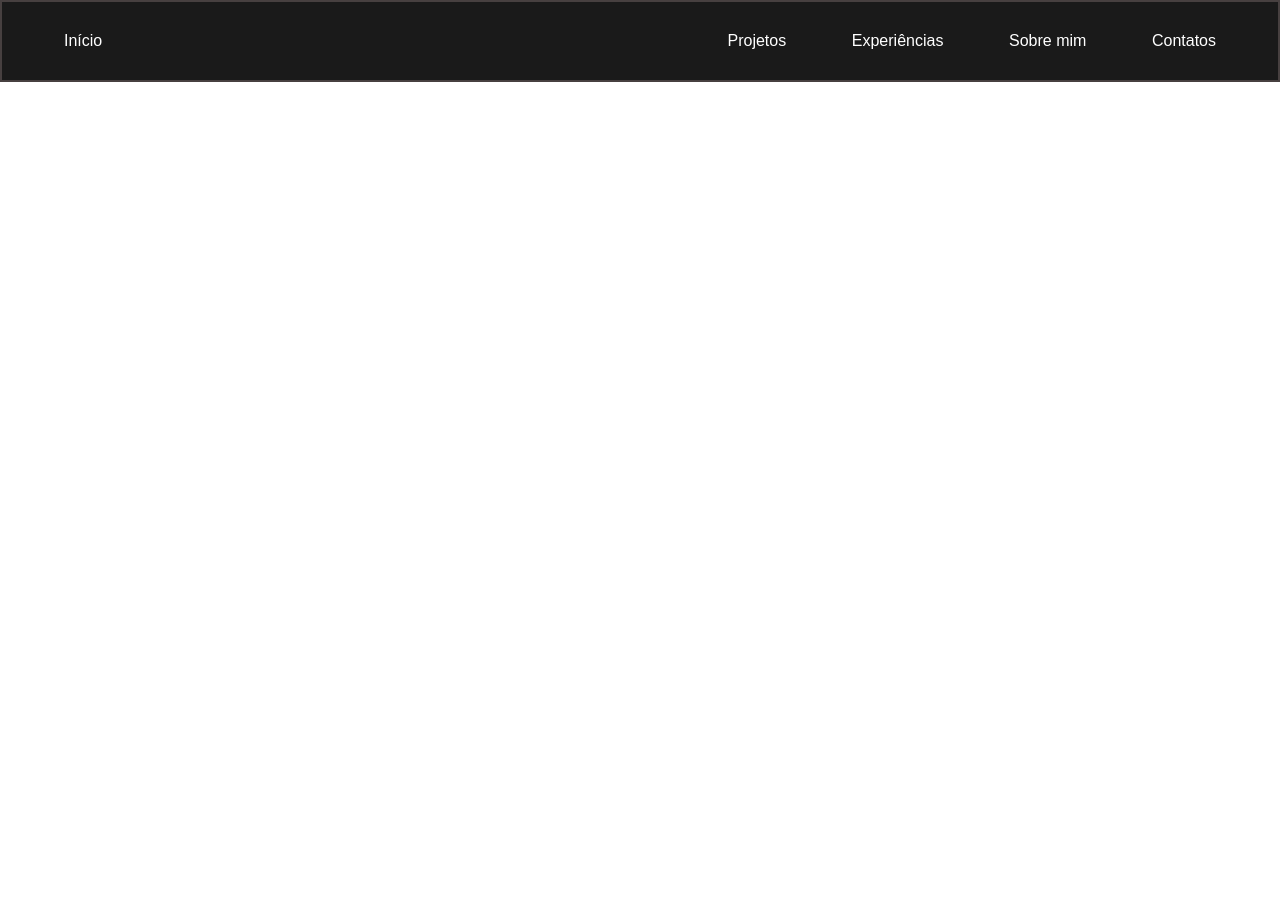
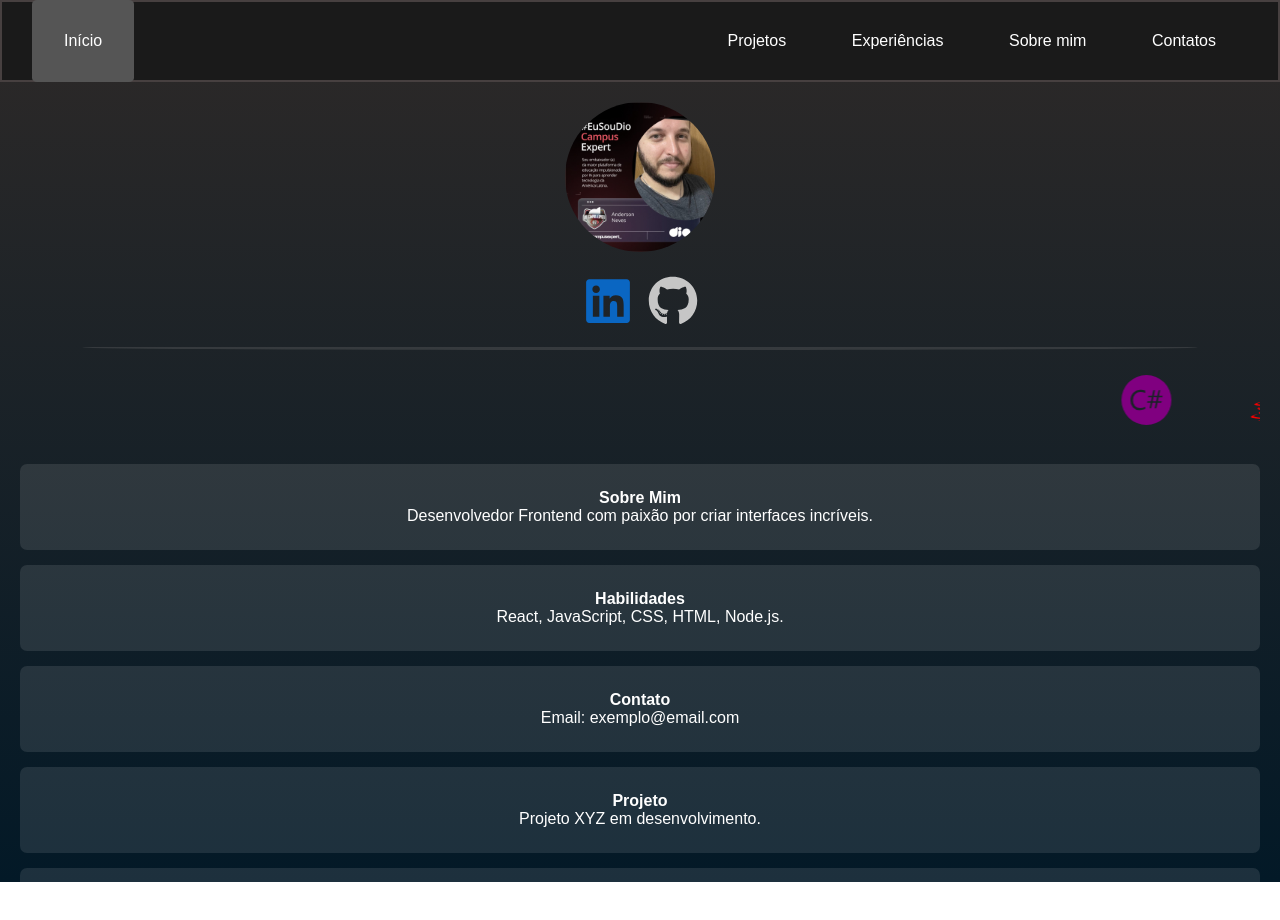
Before and after one commit to neves1697/Portfolio, a React (Create React App) app: page /inicio in a window 1280 px wide. Shown: the top 920 px of the page. Before the commit the page ends 800 px from the top, so only its background shows below. Built offline with nearby package versions, Linux system fonts and the light colour scheme.

Commit message:
Ajustando a rota de TELAINICIAL, agora se chama inicio.

```diff
--- a/src/Components/Navegacao/Navegacao.jsx
+++ b/src/Components/Navegacao/Navegacao.jsx
@@ -7,7 +7,7 @@ const Navegacao = () => {
 
     return <>
         <nav className="nav">
-            <Link to={"/telainicial"} className={location.pathname === "/telainicial" ? "active" : ""}>Início</Link>
+            <Link to={"/inicio"} className={location.pathname === "/inicio" ? "active" : ""}>Início</Link>
             <ul>
                 <li>
                     <Link to={"/projetos"} className={location.pathname === "/projetos" ? "active" : ""} > Projetos </Link>
--- a/src/Routes/Rotas.jsx
+++ b/src/Routes/Rotas.jsx
@@ -17,7 +17,7 @@ const Rotas = () => {
                 <Route path="/projetos" element={<Projetos />} />
                 <Route path="/contatos" element={<Contatos />} />
                 <Route path="/experiencias" element={<Experiências />} />
-                <Route path="/telainicial" element={<TelaInicial />} />
+                <Route path="/inicio" element={<TelaInicial />} />
 
             </Routes>
         </Router>
```
